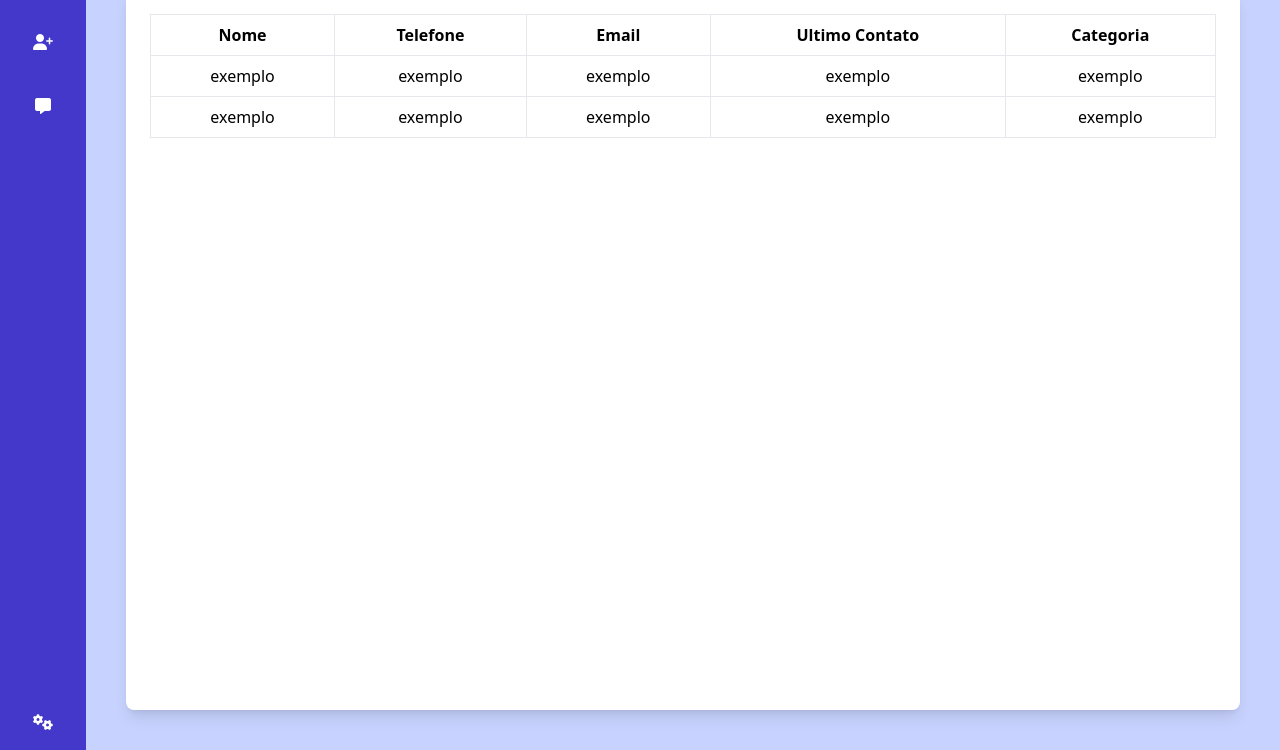
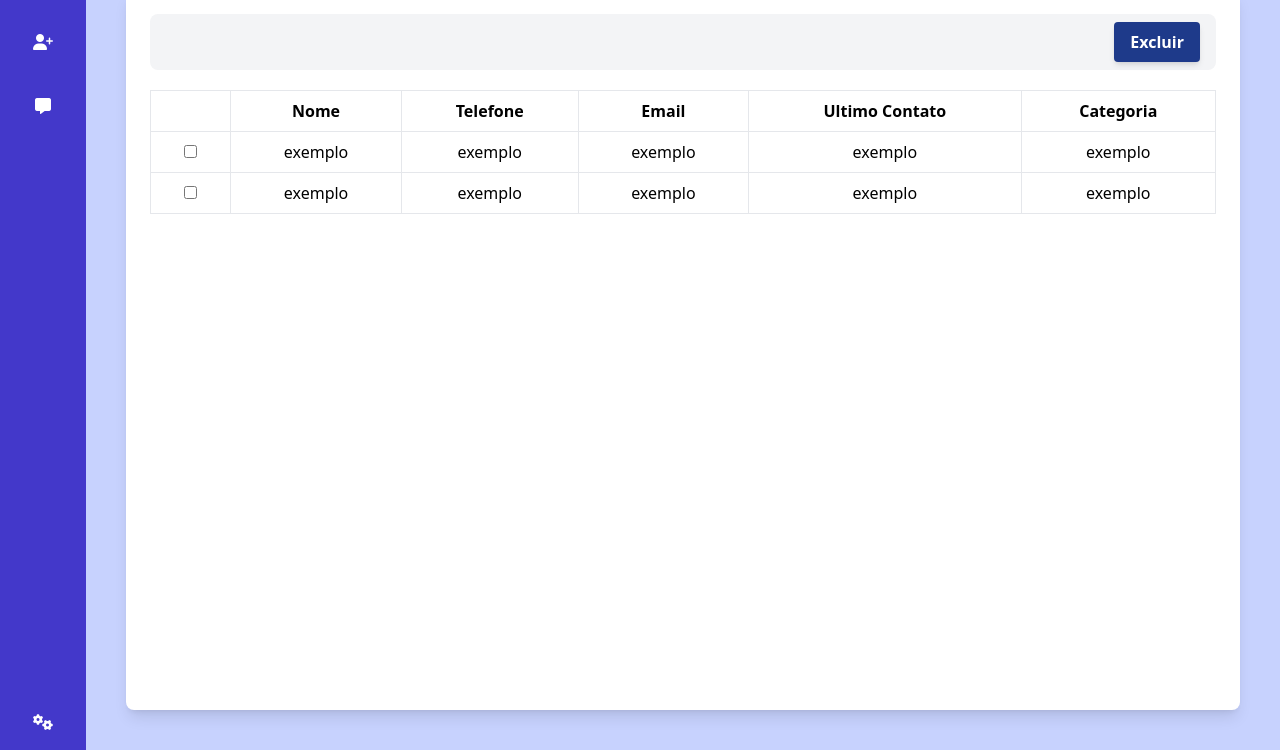
Before and after one commit to alexandre1Work/CRM, a website: page public/Views/index.html in a window 1280 px wide. Shown: the part 50-800 px from the top of the page. Drawn offline with nearby package versions, Linux system fonts and the light colour scheme.

Commit message:
Formatação da tabela

```diff
--- a/public/Views/index.html
+++ b/public/Views/index.html
@@ -34,9 +34,13 @@
       <div class="flex-1 p-10">
         <div class="bg-white shadow-lg rounded-lg p-6 h-full">
           <div class="overflow-auto">
+            <div class="flex justify-end rounded-lg bg-gray-100 mb-5 p-2">
+              <button class="bg-blue-500 hover:bg-blue-600 text-white font-semibold py-2 px-4 rounded shadow-md transition duration-300 mx-2 disabled:bg-blue-900 disabled:cursor-not-allowed" disabled>Excluir</button>
+            </div>
             <table class="min-w-full bg-white border">
               <thead>
                 <tr>
+                  <th class="py-2 px-4 border-b border-x text-center"></th>
                   <th class="py-2 px-4 border-b border-x text-center">Nome</th>
                   <th class="py-2 px-4 border-b border-x text-center">Telefone</th>
                   <th class="py-2 px-4 border-b border-x text-center">Email</th>
@@ -45,18 +49,20 @@
                 </tr>
               </thead>
               <tbody>
-                <tr>
-                  <td class="py-2 px-4 border-b border-x text-center">exemplo</td>
-                  <td class="py-2 px-4 border-b border-x text-center">exemplo</td>
-                  <td class="py-2 px-4 border-b border-x text-center">exemplo</td>
-                  <td class="py-2 px-4 border-b border-x text-center">exemplo</td>
+                <tr class="">
+                  <td class="py-2 px-4 border-b border-x text-center"><input type="checkbox" name="" id=""></td>
+                  <td class="py-2 px-4 border-b border-x text-center cursor-alias">exemplo</td>
+                  <td class="py-2 px-4 border-b border-x text-center cursor-alias">exemplo</td>
+                  <td class="py-2 px-4 border-b border-x text-center cursor-alias">exemplo</td>
+                  <td class="py-2 px-4 border-b border-x text-center cursor-alias">exemplo</td>
                   <td class="py-2 px-4 border-b border-x text-center">exemplo</td>
                 </tr>
-                <tr>
-                  <td class="py-2 px-4 border-b border-x text-center">exemplo</td>
-                  <td class="py-2 px-4 border-b border-x text-center">exemplo</td>
-                  <td class="py-2 px-4 border-b border-x text-center">exemplo</td>
-                  <td class="py-2 px-4 border-b border-x text-center">exemplo</td>
+                <tr class="">
+                  <td class="py-2 px-4 border-b border-x text-center"><input type="checkbox" name="" id=""></td>
+                  <td class="py-2 px-4 border-b border-x text-center cursor-alias">exemplo</td>
+                  <td class="py-2 px-4 border-b border-x text-center cursor-alias">exemplo</td>
+                  <td class="py-2 px-4 border-b border-x text-center cursor-alias">exemplo</td>
+                  <td class="py-2 px-4 border-b border-x text-center cursor-alias">exemplo</td>
                   <td class="py-2 px-4 border-b border-x text-center">exemplo</td>
                 </tr>
               </tbody>
```
